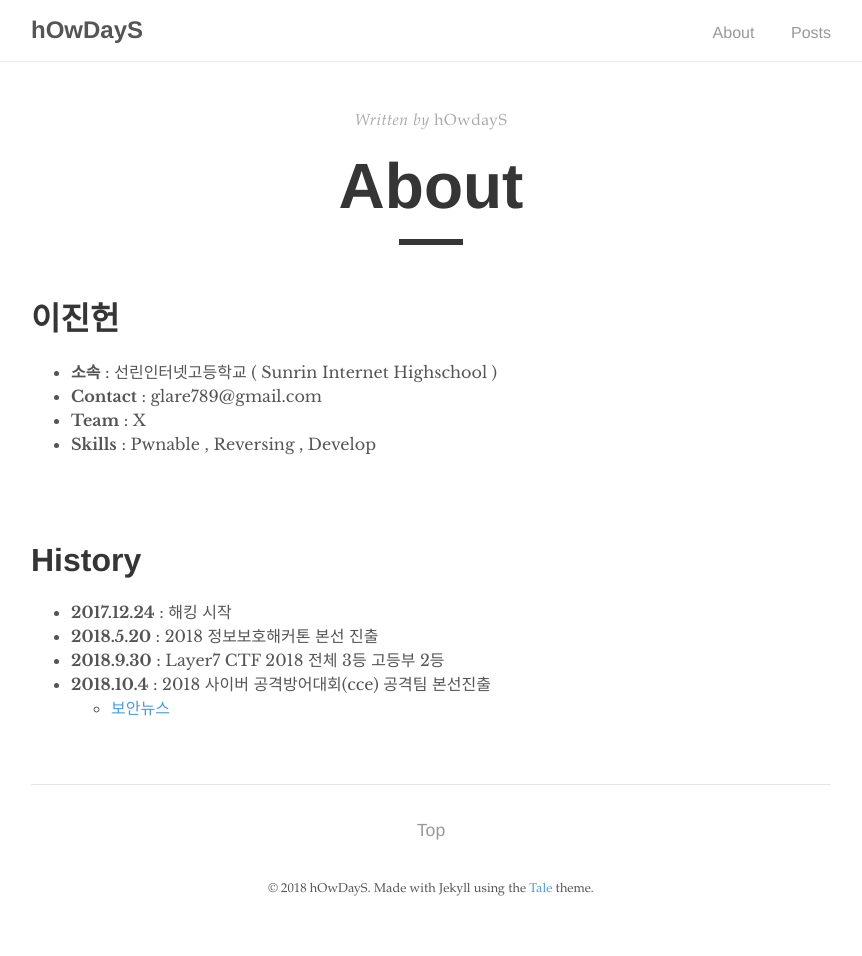
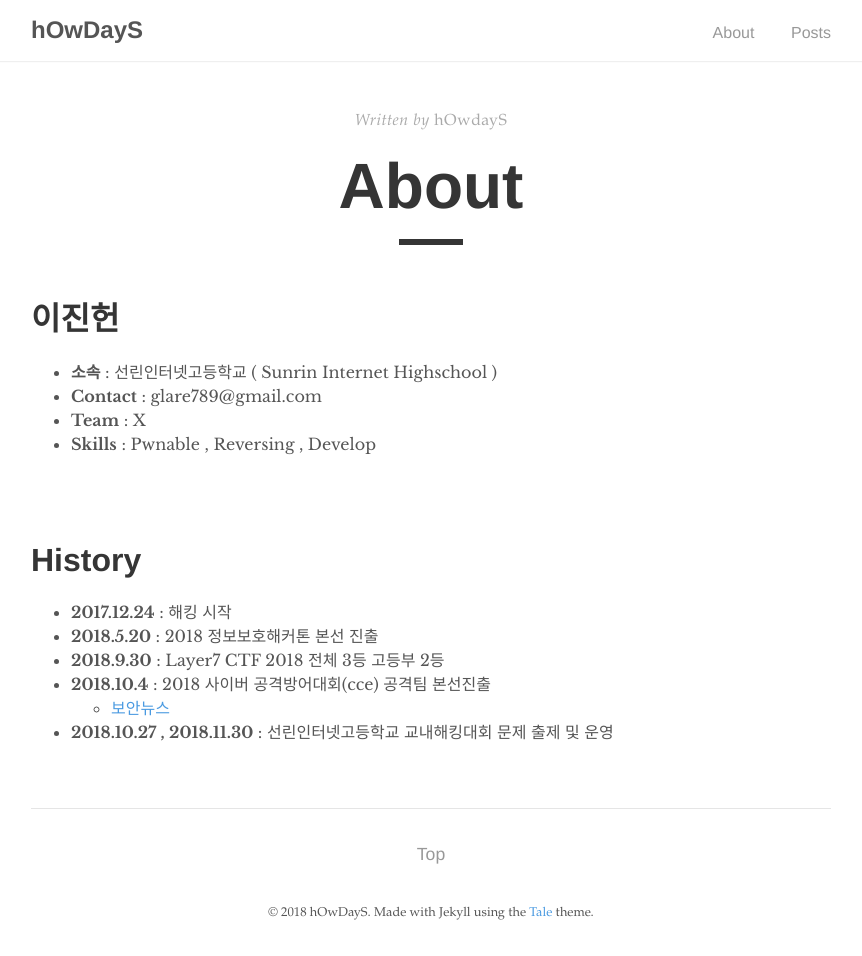
Before and after one commit to hOwD4yS/hOwD4yS.github.io, a Jekyll site: the page built from about.md, in a window 1280 px wide. Shown: the whole page, without its empty margins (209-1071 px from the left). Built offline with Jekyll 4.4.1, drawn with Linux system fonts in a browser that asks for light colours; before the commit the page ends 932 px from its top, so only the background shows below that.

Commit message:
add memo

```diff
--- a/about.md
+++ b/about.md
@@ -24,3 +24,4 @@ permalink: /about/
 - __2018.9.30__ : Layer7 CTF 2018 전체 3등 고등부 2등
 - __2018.10.4__ : 2018 사이버 공격방어대회(cce) 공격팀 본선진출
   - [보안뉴스](https://www.boannews.com/media/view.asp?idx=74183&fbclid=IwAR22xH_GtSWZNSKL4uvAZ5RkPUcwTlI0oTjVcJG16IhZMTbaQc9vsfSskd0)
+- __2018.10.27 , 2018.11.30__ : 선린인터넷고등학교 교내해킹대회 문제 출제 및 운영
```
Also changed, not shown: 1 other file.
